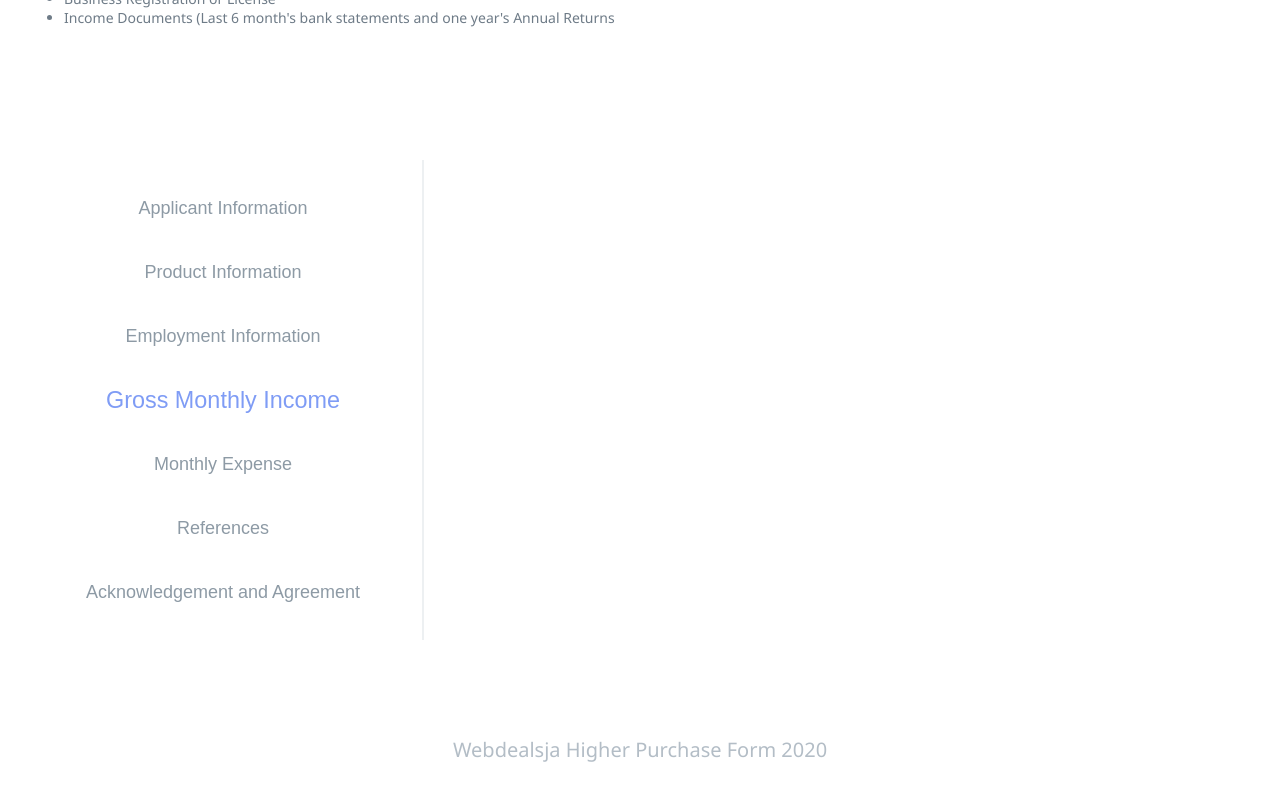
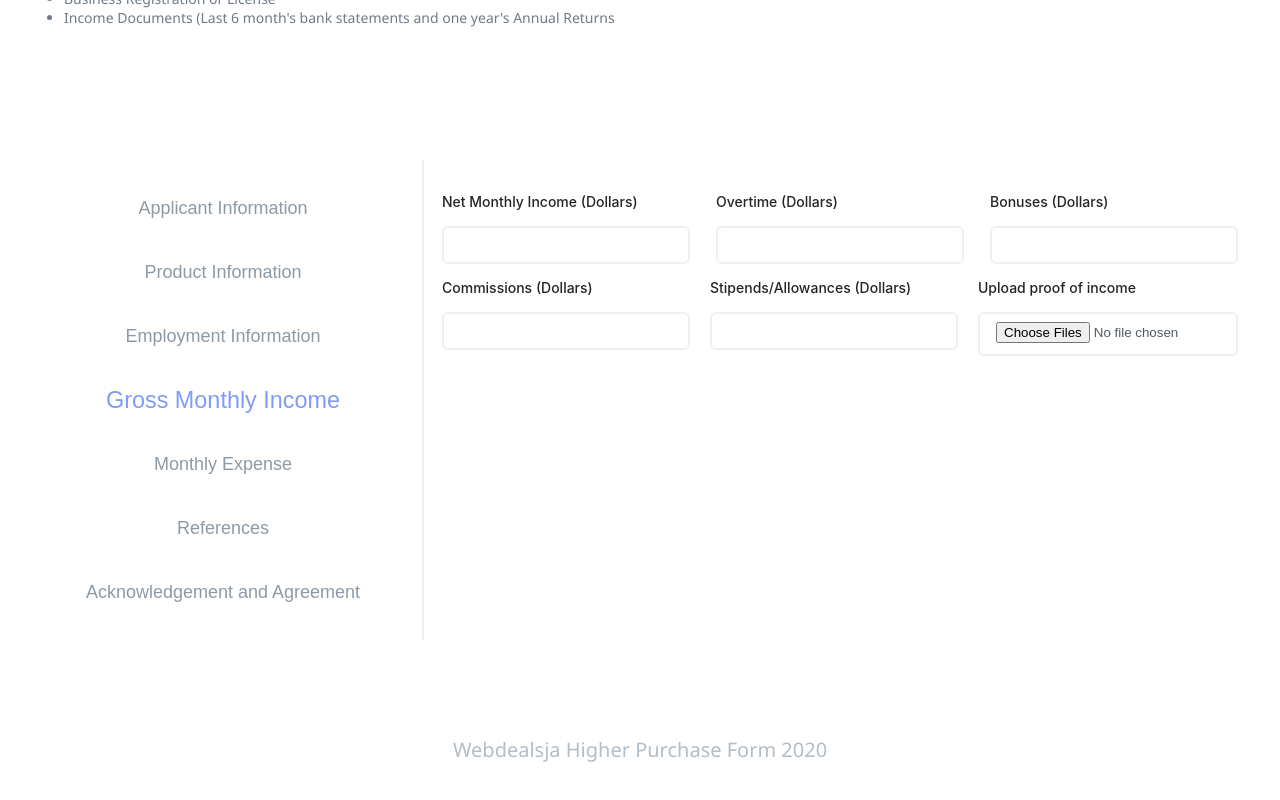
Before and after one commit to akeimsuth/kaizen-hpl, a React (Create React App) app: page / in a window 1280 px wide. Both pictures are taken after a click on the button "Gross Monthly Income". Shown: the part 424-1224 px from the top of the page. Built offline with nearby package versions, Linux system fonts and the light colour scheme.

Commit message:
changes to upload component

```diff
--- a/src/App.js
+++ b/src/App.js
@@ -107,6 +107,22 @@ const InputContainer = styled.div`
       border: 2px solid var(--color-blue-200);
     }
   }
+  .upload{
+    padding-top: 0.5rem;
+    padding-left: 1rem;
+    height: 2rem;
+    width: 15rem;
+    outline: 0;
+    border: 0;
+    border-radius: var(--space-6);
+    border: 2px solid var(--color-gray-200);
+    color: var(--color-gray-700);
+    background-color: var(--color-white);
+
+    :focus{
+      border: 2px solid var(--color-blue-200);
+    }
+  }
 `;
 
 const FileContainer = styled.div`
@@ -171,6 +187,9 @@ function App() {
           }
           {employment &&
             <EmploymentForm/>
+          }
+          {gross &&
+            <GrossForm/>
           }
          </MainContent>
          <Footer>
@@ -290,7 +309,7 @@ function ApplicantForm() {
 
             <InputContainer>
               <p className="label">Upload copies of National ID, Proof of Address, and TRN</p>
-              <input className="text-input" type="file" multiple/>
+              <input className="upload" type="file" multiple/>
             </InputContainer>
           </div>
         </FormContainer>
@@ -422,10 +441,55 @@ function EmploymentForm() {
 
             <InputContainer>
               <p className="label">Upload copies of Job Letter, Pay Slips, Other Employment Verification</p>
-              <input className="text-input" type="file" multiple/>
+              <input className="upload" type="file" multiple/>
             </InputContainer>
       </div>
       </FormContainer>
     </React.Fragment>
   )
 }
+
+function GrossForm() {
+  return(
+    <React.Fragment>
+      <FormContainer>
+      <div className="row">
+            <InputContainer>
+              <p className="label">Net Monthly Income (Dollars) </p>
+              <input className="text-input"/>
+            </InputContainer>
+
+            <InputContainer>
+              <p className="label">Overtime (Dollars)</p>
+              <input className="text-input"/>
+            </InputContainer>
+
+            <InputContainer>
+              <p className="label">Bonuses (Dollars) </p>
+              <input className="text-input"/>
+            </InputContainer>
+
+            <InputContainer>
+              <p className="label">Commissions (Dollars) </p>
+              <input className="text-input"/>
+            </InputContainer>
+
+            <InputContainer>
+              <p className="label">Stipends/Allowances (Dollars) </p>
+              <input className="text-input"/>
+            </InputContainer>
+{/*
+            <InputContainer>
+              <p className="label">Other (Dollars) </p>
+              <input className="text-input"/>
+            </InputContainer> */}
+
+            <InputContainer>
+                  <p className="label">Upload proof of income </p>
+                  <input className="upload" type="file" multiple/>
+                </InputContainer>
+        </div>
+      </FormContainer>
+  </React.Fragment>
+  )
+}
```
